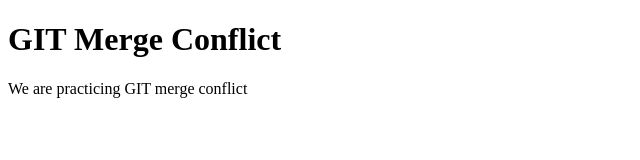
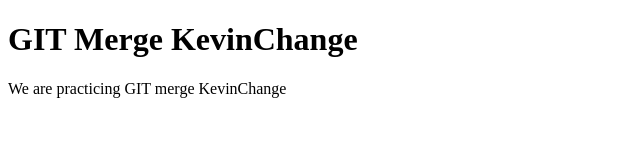
Before and after one commit to AWhitleyGA/merge-conflict-2, a plain HTML site: page index.html in a window 1280 px wide. Shown: the whole page, without its empty margins (0-640 px from the left). Drawn offline with Linux system fonts and the light colour scheme.

Commit message:
change p and h1

```diff
--- a/index.html
+++ b/index.html
@@ -5,9 +5,9 @@
     <title>Merge Conflict Practice</title>
   </head>
   <body>
-    <h1>GIT Merge Conflict</h1>
+    <h1>GIT Merge KevinChange</h1>
     <p>
-      We are practicing GIT merge conflict
+      We are practicing GIT merge KevinChange
     </p>
   </body>
 </html>
```
